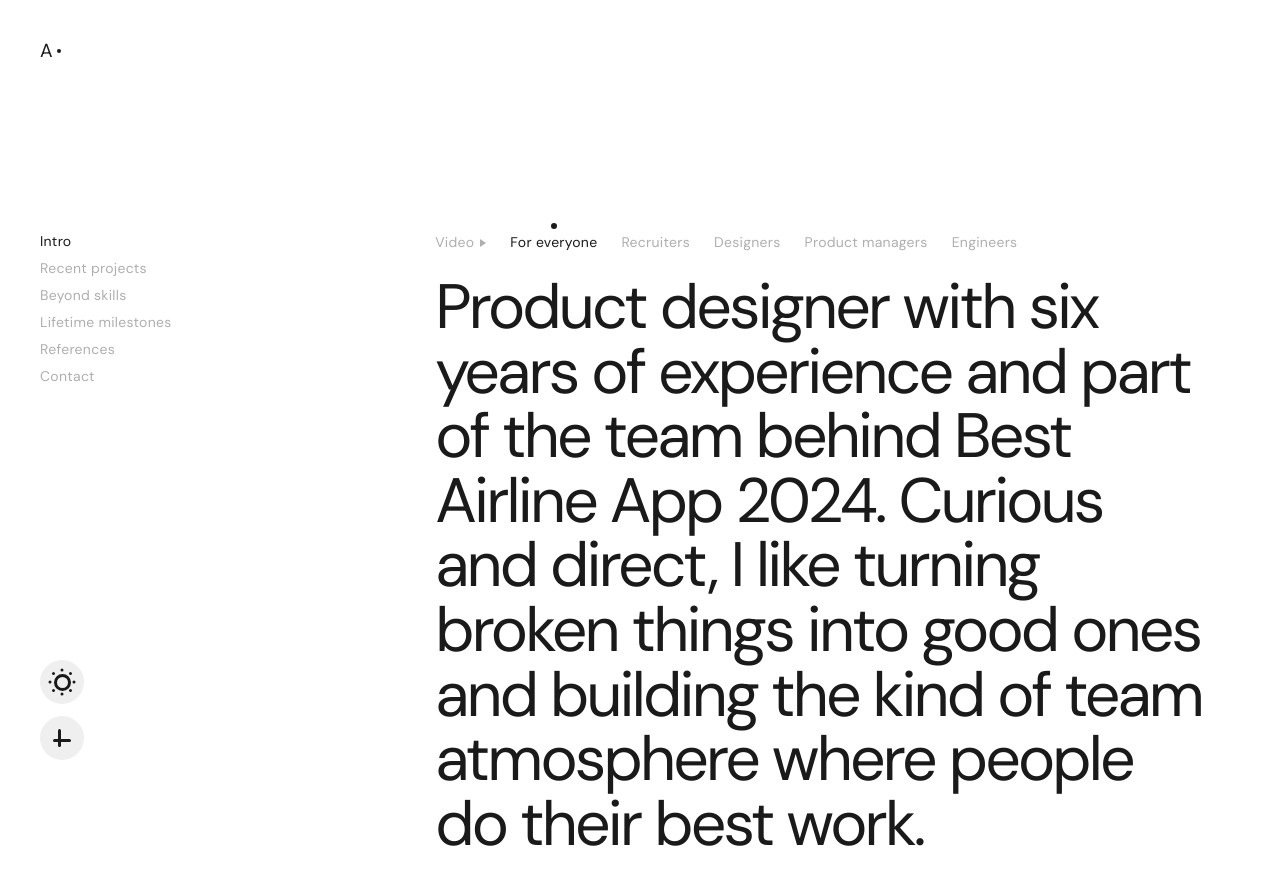
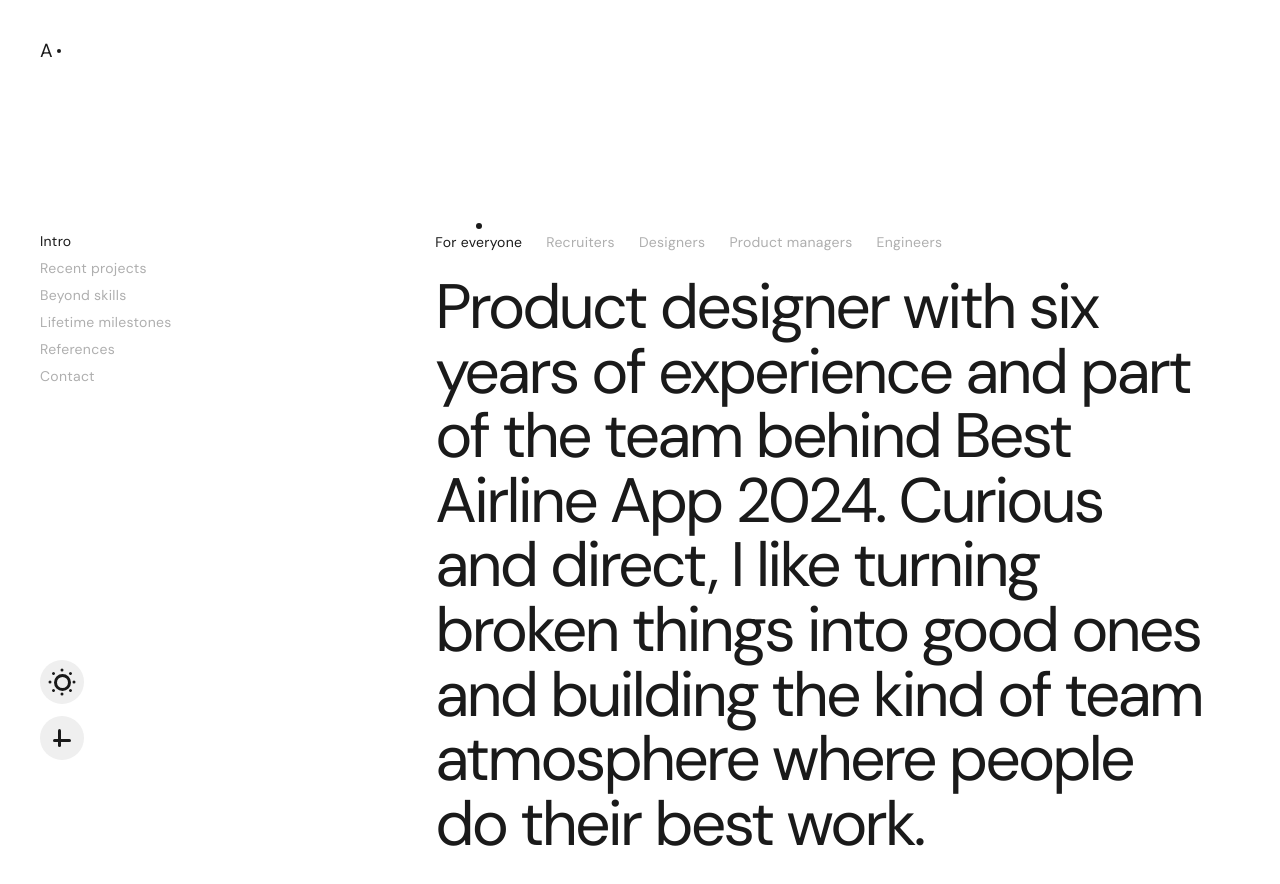
Before and after one commit to agaebox-afk/agamalik, a React (Vite) app: page / in a window 1280 px wide. Shown: the top 884 px of the page. Built offline with nearby package versions, Linux system fonts and the light colour scheme; the HTML template or start-up script is replaced by a standard one.

Commit message:
Hide Video tab from intro audience tabs

```diff
--- a/src/App.tsx
+++ b/src/App.tsx
@@ -13,7 +13,7 @@
   about: 'Beyond skills',
   background: 'Lifetime milestones',
 }
-const audiences = ['Video', 'For everyone', 'Recruiters', 'Designers', 'Product managers', 'Engineers']
+const audiences = ['For everyone', 'Recruiters', 'Designers', 'Product managers', 'Engineers']
 const themeDotCount = 12
 
 const audienceCopy: Record<string, string[]> = {
```
